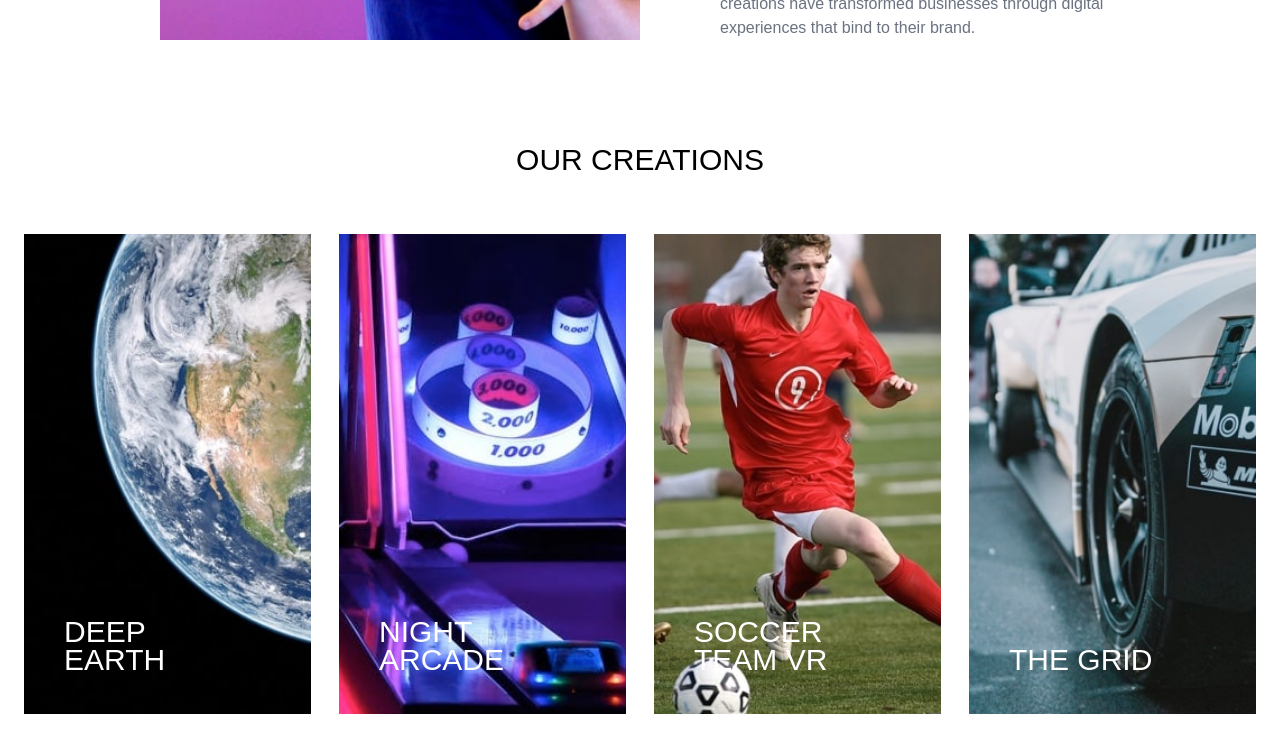
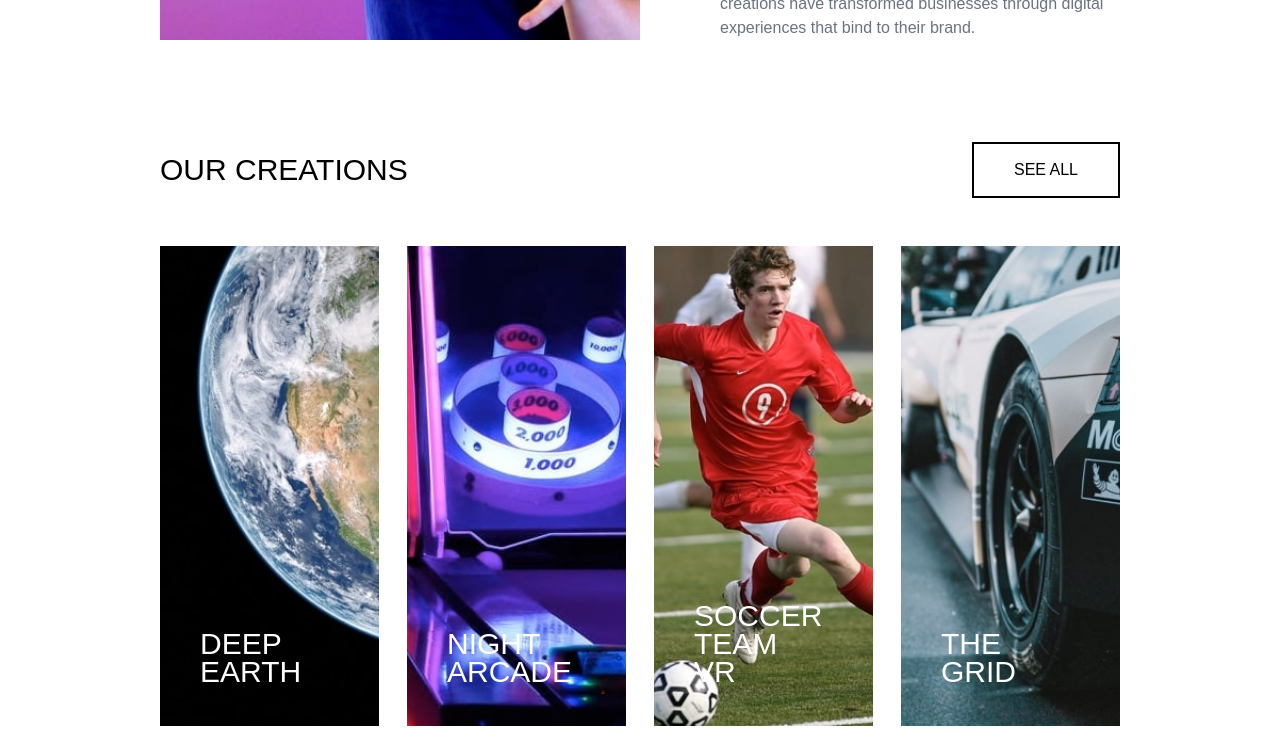
Before and after one commit to ahmadshiddiq/fem-loop-studios, a React (Create React App) app: page / in a window 1280 px wide. Shown: the part 1180-1920 px from the top of the page. Built offline with nearby package versions, Linux system fonts and the light colour scheme.

Commit message:
fix: responsive products

```diff
--- a/src/components/Products.jsx
+++ b/src/components/Products.jsx
@@ -4,23 +4,25 @@ const Products = () => {
   return (
     <section id="products">
       <div className="container mx-auto">
-        <div className="px-6 pt-1.5 pb-24">
-          {/* maybe delete this flex later */}
-          <div className="flex flex-col">
-            <h2 className="josefin uppercase text-center text-3xl mb-14 order-1">
+        <div className="px-6 pt-1.5 pb-24 lg:px-40">
+          <div className="flex flex-col lg:flex-row lg:flex-wrap lg:items-center justify-between">
+            <h2 className="josefin uppercase text-center text-3xl mb-14 order-1 lg:mb-0">
               Our creations
             </h2>
 
-            <div className="text-center order-3">
+            <div className="text-center order-3 lg:order-2">
               <a
                 href="#products"
-                className="josefin uppercase inline-block py-3.5 px-10 border-2 border-black mt-8"
+                className="josefin uppercase inline-block py-3.5 px-10 border-2 border-black mt-8 lg:mt-0"
               >
                 See all
               </a>
             </div>
 
-            <div className="order-2 grid gap-y-6 lg:grid-cols-4 lg:gap-7">
+            <div
+              id="product-wrapper"
+              className="order-2 grid gap-y-6 lg:grid-cols-4 lg:gap-7 lg:order-3 lg:mt-12"
+            >
               <ProductItem name="Deep Earth" />
               <ProductItem name="Night Arcade" />
               <ProductItem name="Soccer team VR" />
--- a/src/index.css
+++ b/src/index.css
@@ -100,6 +100,10 @@ header {
     background-image: url("images/desktop/image-interactive.jpg");
   }
 
+  #product-wrapper {
+    flex-basis: 100%;
+  }
+
   .product-item {
     height: 30rem;
   }
```
Also changed, not shown: 1 other file (tests, documents, lock files or other folders).
